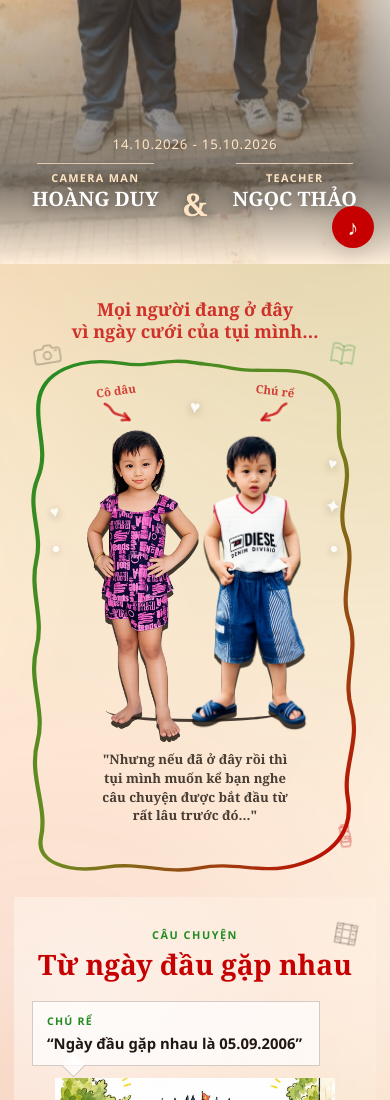
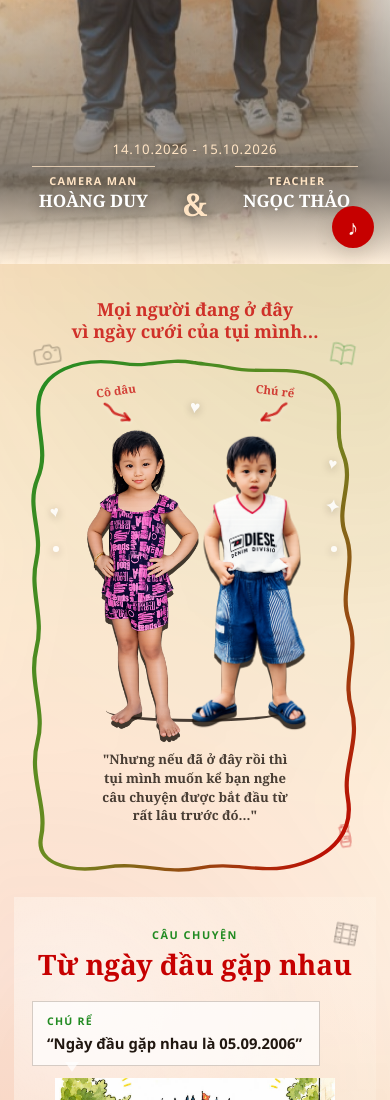
Before and after one commit to tienhuynh-tn/home-cadi, a website built with Vite: page index.html in a window 390 px wide. Shown: the part 580-1680 px from the top of the page. Built offline with nearby package versions, Linux system fonts and the light colour scheme; some packages are replaced by stand-ins of ours; no server answers; the database is empty; files whose address does not match are found by name.

Commit message:
fix: refine mobile invitation layout

```diff
--- a/src/styles.css
+++ b/src/styles.css
@@ -177,10 +177,10 @@ h1 span {
   z-index: 2;
   display: grid;
   grid-template-columns: 1fr auto 1fr;
-  gap: 10px;
+  gap: clamp(4px, 2vw, 10px);
   align-self: end;
   align-items: end;
-  padding: 0 18px clamp(28px, 7svh, 46px);
+  padding: 0 12px clamp(28px, 7svh, 46px);
   color: #fff8ef;
   text-align: center;
 }
@@ -188,7 +188,7 @@ h1 span {
 .person {
   position: relative;
   min-width: 0;
-  padding: 10px 6px 8px;
+  padding: 10px 2px 8px;
 }
 
 .person::before {
@@ -213,10 +213,11 @@ h1 span {
   margin: 0;
   color: #ffffff;
   font-family: "1FTV VIP Palisade", Georgia, serif;
-  font-size: clamp(1.08rem, 5.1vw, 1.45rem);
+  font-size: clamp(0.92rem, 4.4vw, 1.34rem);
   font-weight: 800;
   line-height: 1.05;
   letter-spacing: 0;
+  white-space: nowrap;
   text-shadow: 0 2px 12px rgba(0, 0, 0, 0.42);
 }
 
@@ -635,14 +636,12 @@ h1 span {
 
 .speech-bubble::after {
   position: absolute;
-  bottom: -9px;
-  width: 16px;
-  height: 16px;
-  border-right: 1px solid rgba(93, 69, 50, 0.26);
-  border-bottom: 1px solid rgba(93, 69, 50, 0.26);
+  bottom: -7px;
+  width: 14px;
+  height: 10px;
   background: rgba(255, 255, 255, 0.72);
+  clip-path: polygon(0 0, 100% 0, 50% 100%);
   content: "";
-  transform: rotate(45deg);
 }
 
 .speech-bubble-groom {
```
